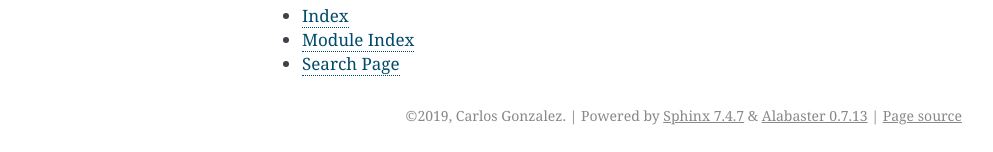
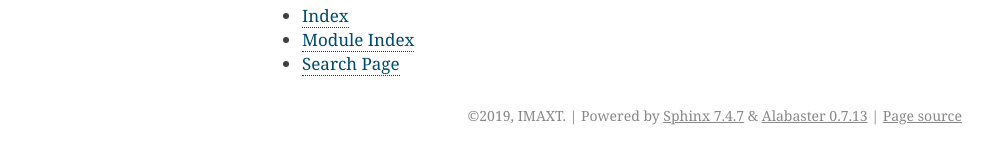
Before and after one commit to IMAXT/stpt-mosaic-pipeline, a Sphinx documentation site: the page built from docs/index.rst, in a window 1280 px wide. Shown: the part 766-918 px from the top of the page, without its empty margins (148-1141 px from the left). Built offline with Sphinx 7.4.7, drawn with Linux system fonts in a browser that asks for light colours; formulas are drawn with MathJax 3; pages that are not in the unit, such as notebooks, are missing from menus.

```diff
--- a/docs/conf.py
+++ b/docs/conf.py
@@ -20,9 +20,13 @@
 #
 import os
 import sys
+
+import sphinx.apidoc
+
+import stpt_pipeline
+
 sys.path.insert(0, os.path.abspath('..'))
 
-import stpt_pipeline
 
 # -- General configuration ---------------------------------------------
 
@@ -32,7 +36,17 @@ import stpt_pipeline
 
 # Add any Sphinx extension module names here, as strings. They can be
 # extensions coming with Sphinx (named 'sphinx.ext.*') or your custom ones.
-extensions = ['sphinx.ext.autodoc', 'sphinx.ext.viewcode']
+extensions = [
+    'sphinx.ext.autodoc',
+    'sphinx.ext.imgmath',
+    'sphinx.ext.ifconfig',
+    'sphinx.ext.viewcode',
+    'sphinx.ext.napoleon',
+    'sphinx.ext.coverage',
+    'sphinx.ext.autosummary',
+    'sphinx.ext.intersphinx',
+    'sphinx_autodoc_typehints',
+]
 
 # Add any paths that contain templates here, relative to this directory.
 templates_path = ['_templates']
@@ -48,8 +62,8 @@ master_doc = 'index'
 
 # General information about the project.
 project = u'STPT Pipeline'
-copyright = u"2019, Carlos Gonzalez"
-author = u"Carlos Gonzalez"
+copyright = u'2019, IMAXT'
+author = u'IMAXT'
 
 # The version info for the project you're documenting, acts as replacement
 # for |version| and |release|, also used in various other places throughout
@@ -110,15 +124,12 @@ latex_elements = {
     # The paper size ('letterpaper' or 'a4paper').
     #
     # 'papersize': 'letterpaper',
-
     # The font size ('10pt', '11pt' or '12pt').
     #
     # 'pointsize': '10pt',
-
     # Additional stuff for the LaTeX preamble.
     #
     # 'preamble': '',
-
     # Latex figure (float) alignment
     #
     # 'figure_align': 'htbp',
@@ -128,9 +139,13 @@ latex_elements = {
 # (source start file, target name, title, author, documentclass
 # [howto, manual, or own class]).
 latex_documents = [
-    (master_doc, 'stpt_pipeline.tex',
-     u'STPT Pipeline Documentation',
-     u'Carlos Gonzalez', 'manual'),
+    (
+        master_doc,
+        'stpt_pipeline.tex',
+        u'STPT Pipeline Documentation',
+        u'IMAXT',
+        'manual',
+    )
 ]
 
 
@@ -138,11 +153,7 @@ latex_documents = [
 
 # One entry per manual page. List of tuples
 # (source start file, name, description, authors, manual section).
-man_pages = [
-    (master_doc, 'stpt_pipeline',
-     u'STPT Pipeline Documentation',
-     [author], 1)
-]
+man_pages = [(master_doc, 'stpt_pipeline', u'STPT Pipeline Documentation', [author], 1)]
 
 
 # -- Options for Texinfo output ----------------------------------------
@@ -151,16 +162,17 @@ man_pages = [
 # (source start file, target name, title, author,
 #  dir menu entry, description, category)
 texinfo_documents = [
-    (master_doc, 'stpt_pipeline',
-     u'STPT Pipeline Documentation',
-     author,
-     'stpt_pipeline',
-     'One line description of project.',
-     'Miscellaneous'),
+    (
+        master_doc,
+        'stpt_pipeline',
+        u'STPT Pipeline Documentation',
+        author,
+        'stpt_pipeline',
+        'One line description of project.',
+        'Miscellaneous',
+    )
 ]
 
 
-import sphinx.apidoc
-
 def setup(app):
     sphinx.apidoc.main(['-f', '-o', 'docs/source', 'stpt_pipeline'])
```
